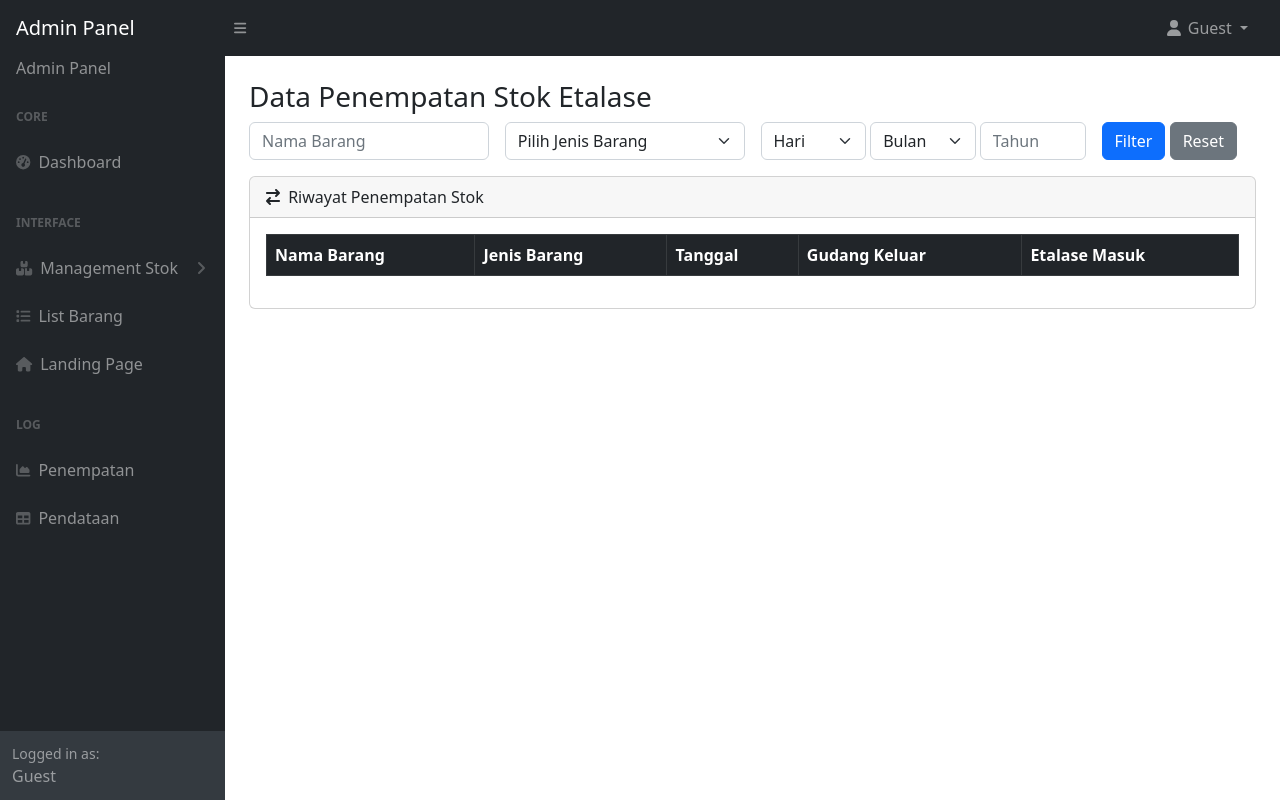
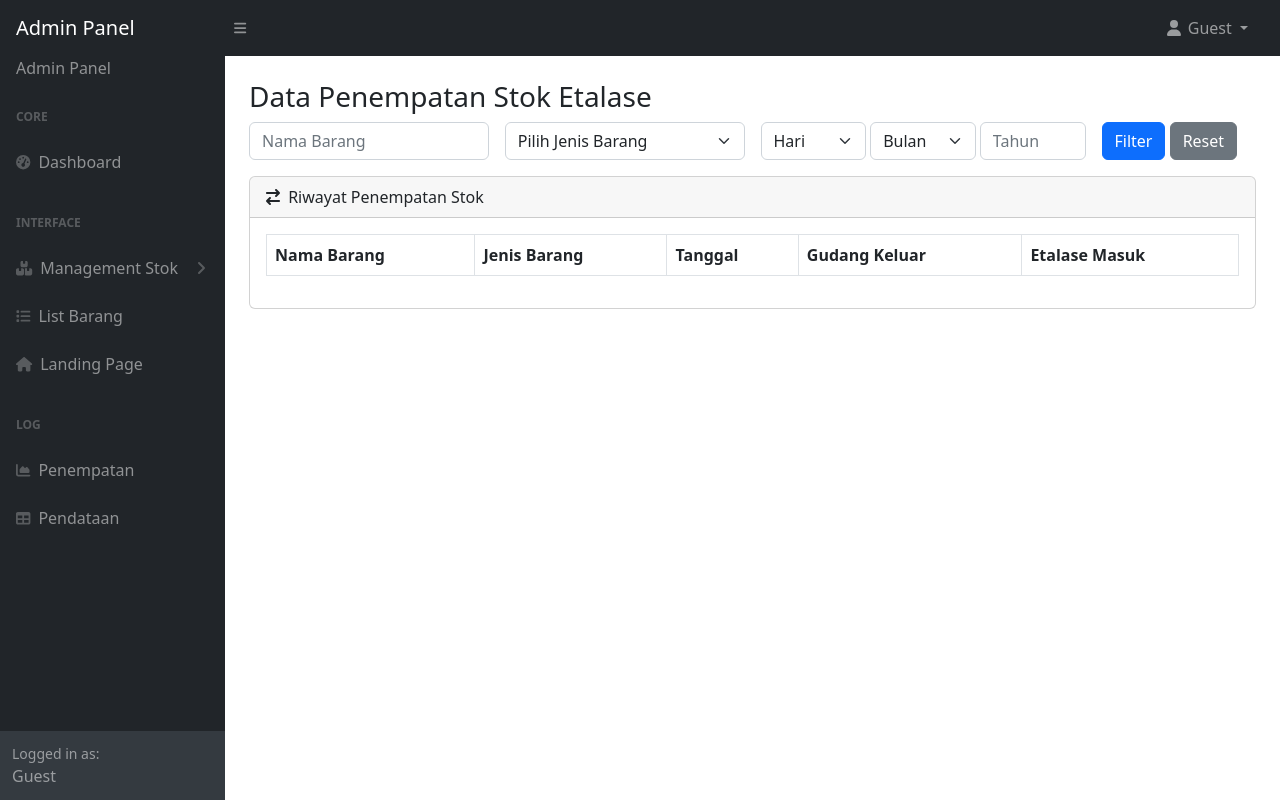
Before and after one commit to farinsevany-art/inventaristoko-pertanian, a PHP site: page /toko/ditempatkan/index.php in a window 1280 px wide. Run offline with PHP 8.4, Linux system fonts and the light colour scheme; the template is opened without the code that fills it, so the values that code supplies are empty; some libraries are stand-ins or nearby versions.

Commit message:
Update index.php

```diff
--- a/toko/app/views/ditempatkan/index.php
+++ b/toko/app/views/ditempatkan/index.php
@@ -65,8 +65,9 @@ $base_url = 'http://localhost/toko/public/';
 
                 <div class="card-body">
 
-                    <table id="datatablesSimple" class="table table-striped table-bordered">
-                        <thead class="table-dark">
+                    <div class="table-responsive">
+                    <table id="datatablesSimple" class="table table-bordered">
+                        <thead class="table table-bordered">
                             <tr>
                                 <th>Nama Barang</th>
                                 <th>Jenis Barang</th>
@@ -89,6 +90,7 @@ $base_url = 'http://localhost/toko/public/';
                         </tbody>
 
                     </table>
+                    </div>
 
                 </div>
             </div>
```
